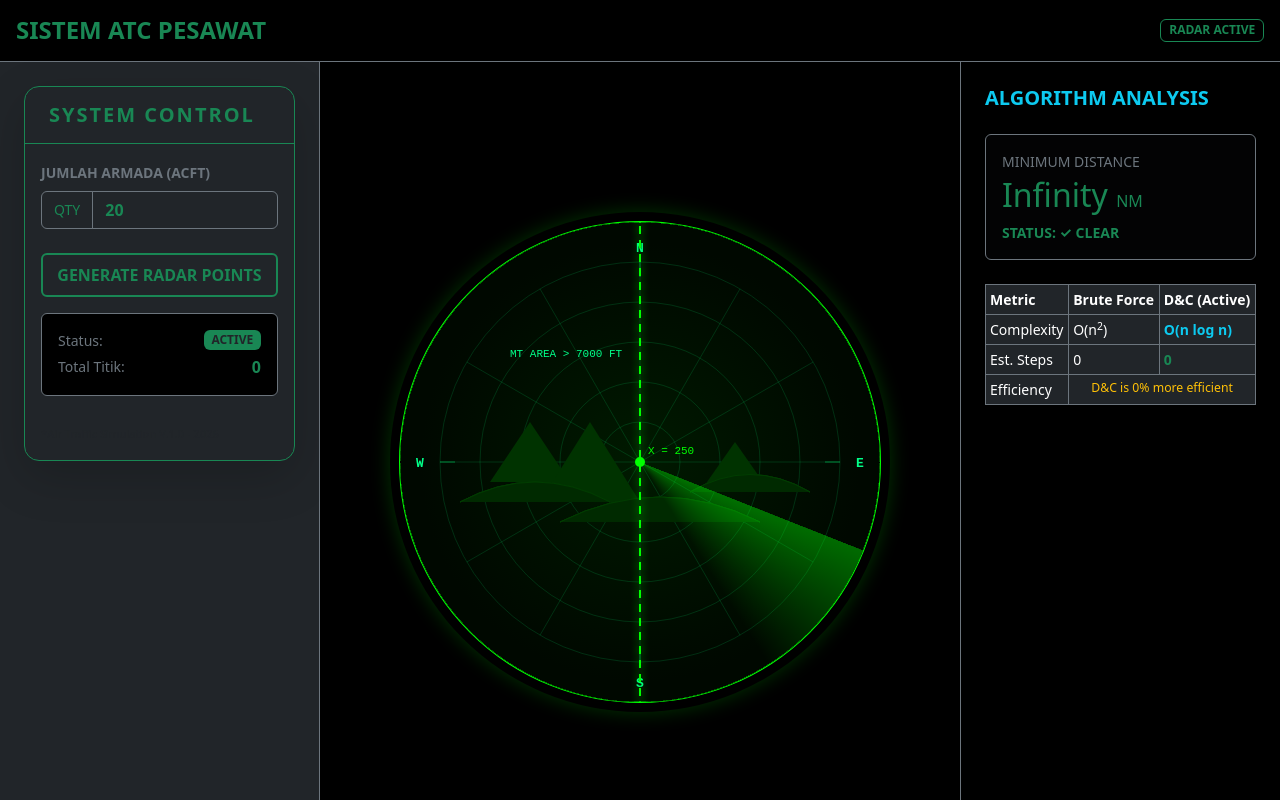
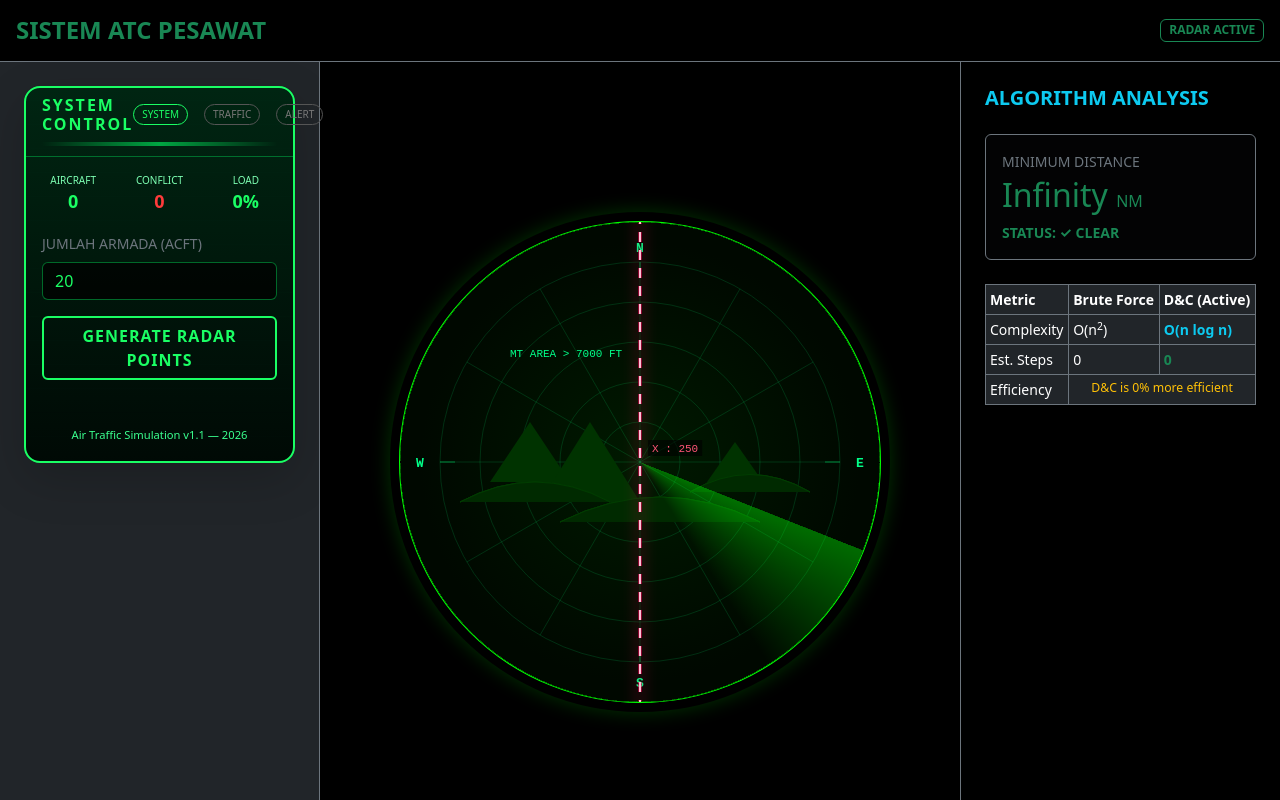
Before and after one commit to OpaaL1/air_traffic_control, a React (Create React App) app: page / in a window 1280 px wide. Built offline with nearby package versions, Linux system fonts and the light colour scheme.

Commit message:
menambahkan tampilan di control panel dan radar

```diff
--- a/src/App.css
+++ b/src/App.css
@@ -14,7 +14,7 @@
 }
 
 .App-header {
-  background-color: #282c34;
+  background-color: #6eebbf;
   min-height: 100vh;
   display: flex;
   flex-direction: column;
--- a/src/components/ControlPanel.jsx
+++ b/src/components/ControlPanel.jsx
@@ -1,25 +1,32 @@
-import React, { useState } from "react";
+import React, { useState, useMemo } from "react";
 
-const SPEED = 0.1; // HARUS SAMA DENGAN RadarCanvas
+const SPEED = 0.1;
 
 function ControlPanel({ points, setPoints }) {
   const [count, setCount] = useState(20);
 
+  const trafficLevel = Math.min(100, (points.length / 50) * 100);
+  const conflictCount = useMemo(
+    () => points.filter(p => p.isConflict).length,
+    [points]
+  );
+
   const generatePoints = () => {
     const newPoints = [];
+
     for (let i = 0; i < count; i++) {
       const angle = Math.random() * Math.PI * 2;
-    const randomAlt = Math.floor(Math.random() * 30) + 100; // Contoh: F100 - F130
+      const randomAlt = Math.floor(Math.random() * 30) + 100;
 
       newPoints.push({
-      id: `AC${Math.floor(1000 + Math.random() * 9000)}`, // Menambah Callsign unik
+        id: `AC${Math.floor(1000 + Math.random() * 9000)}`,
         x: Math.random() * 500,
         y: Math.random() * 500,
         vx: Math.cos(angle) * SPEED,
         vy: Math.sin(angle) * SPEED,
         alt: randomAlt,
-      history: [], // Akan menyimpan {x, y}
-      isConflict: false // Flag untuk status bahaya
+        history: [],
+        isConflict: false
       });
     }
 
@@ -27,58 +34,154 @@ function ControlPanel({ points, setPoints }) {
   };
 
   return (
-    <div className="card bg-dark text-light border-success shadow-lg" style={{ borderRadius: '15px', overflow: 'hidden' }}>
-      <div className="card-header border-success bg-transparent py-3">
-        <h5 className="text-success mb-0 fw-bold" style={{ letterSpacing: '2px' }}>
-          <i className="bi bi-radar me-2"></i> SYSTEM CONTROL
-        </h5>
-      </div>
+    <div
+      className="card text-light shadow-lg"
+      style={{
+        borderRadius: 16,
+        border: "2px solid #1aff64",
+        backdropFilter: "blur(10px)",
+        background: `
+          linear-gradient(180deg, rgba(0,40,20,0.9), rgba(0,10,5,0.95)),
+          repeating-linear-gradient(
+            0deg,
+            rgba(0,255,100,0.06),
+            rgba(0,255,100,0.06) 1px,
+            transparent 1px,
+            transparent 24px
+          ),
+          #020704
+        `,
+        boxShadow: "0 0 30px rgba(0,255,120,0.2)"
+      }}
+    >
+      {/* ===== HEADER ===== */}
+      <div
+        className="card-header bg-transparent"
+        style={{
+          borderBottom: "1px solid rgba(0,255,100,0.35)",
+          paddingBottom: 10
+        }}
+      >
+        <div className="d-flex justify-content-between align-items-center">
+          <h6
+            className="mb-0 fw-bold"
+            style={{ letterSpacing: 2, color: "#1aff64" }}
+          >
+            SYSTEM CONTROL
+          </h6>
 
-      <div className="card-body">
-        <div className="mb-4">
-          <label className="form-label text-secondary small fw-bold">JUMLAH ARMADA (ACFT)</label>
-          <div className="input-group">
-            <span className="input-group-text bg-transparent text-success border-secondary">
-              <small>QTY</small>
-            </span>
-            <input
-              type="number"
-              className="form-control bg-dark text-success border-secondary shadow-none"
-              value={count}
-              min="2"
-              onChange={(e) => setCount(Number(e.target.value))}
-              style={{ fontWeight: 'bold' }}
-            />
+          {/* ===== STATUS BAR ===== */}
+          <div className="d-flex gap-3">
+            <Status label="SYSTEM" active />
+            <Status label="TRAFFIC" active={points.length > 0} />
+            <Status label="ALERT" danger={conflictCount > 0} />
           </div>
         </div>
 
-        <button
-          className="btn btn-outline-success w-100 py-2 fw-bold mb-3 transition-all"
-          onClick={generatePoints}
-          style={{ borderWidth: '2px', textTransform: 'uppercase' }}
-        >
-          Generate Radar Points
-        </button>
-
-        <div className="p-3 rounded bg-black border border-secondary shadow-inner">
-          <div className="d-flex justify-content-between align-items-center mb-1">
-            <span className="text-secondary small">Status:</span>
-            <span className="badge bg-success text-dark">ACTIVE</span>
-          </div>
-          <div className="d-flex justify-content-between align-items-center">
-            <span className="text-secondary small">Total Titik:</span>
-            <span className="text-success fw-mono"><b>{points.length}</b></span>
-          </div>
-        </div>
+        {/* ===== SIGNAL BAR ===== */}
+        <div
+          style={{
+            height: 4,
+            marginTop: 8,
+            background:
+              "linear-gradient(90deg, transparent, rgba(0,255,100,0.6), transparent)",
+            animation: "scan 2.5s linear infinite"
+          }}
+        />
       </div>
 
-      <div className="card-footer bg-transparent border-top-0 pb-3">
-        <small className="text-muted italic" style={{ fontSize: '0.7rem' }}>
-          *Air Traffic Simulation V.1.0 - 2026
+      {/* ===== BODY ===== */}
+      <div className="card-body">
+        {/* ===== HUD INFO ===== */}
+        <div className="row text-center mb-3">
+          <Hud label="AIRCRAFT" value={points.length} />
+          <Hud label="CONFLICT" value={conflictCount} danger />
+          <Hud label="LOAD" value={`${Math.round(trafficLevel)}%`} />
+        </div>
+
+        {/* ===== INPUT ===== */}
+        <div className="mb-3">
+          <label className="form-label text-secondary small">
+            JUMLAH ARMADA (ACFT)
+          </label>
+          <input
+            type="number"
+            min="2"
+            value={count}
+            onChange={(e) => setCount(Number(e.target.value))}
+            className="form-control"
+            style={{
+              background: "rgba(0,0,0,0.75)",
+              color: "#1aff64",
+              border: "1px solid rgba(0,255,100,0.4)"
+            }}
+          />
+        </div>
+
+        {/* ===== BUTTON ===== */}
+        <button
+          onClick={generatePoints}
+          className="btn w-100 fw-bold mb-3"
+          style={{
+            color: "#1aff64",
+            border: "2px solid #1aff64",
+            background: "transparent",
+            letterSpacing: 1
+          }}
+        >
+          GENERATE RADAR POINTS
+        </button>
+      </div>
+
+      <div className="card-footer bg-transparent text-center pb-3">
+        <small style={{ fontSize: "0.7rem", color: "#3aff8f" }}>
+          Air Traffic Simulation v1.1 — 2026
         </small>
       </div>
+
+      {/* ===== ANIMATION ===== */}
+      <style>
+        {`
+          @keyframes scan {
+            from { background-position: 0%; }
+            to { background-position: 200%; }
+          }
+        `}
+      </style>
     </div>
   );
 }
 
+/* ===== MINI COMPONENTS ===== */
+const Status = ({ label, active, danger }) => (
+  <span
+    style={{
+      fontSize: 10,
+      padding: "2px 8px",
+      borderRadius: 12,
+      border: `1px solid ${
+        danger ? "#ff3b3b" : active ? "#1aff64" : "#555"
+      }`,
+      color: danger ? "#ff3b3b" : active ? "#1aff64" : "#777"
+    }}
+  >
+    {label}
+  </span>
+);
+
+const Hud = ({ label, value, danger }) => (
+  <div className="col">
+    <div style={{ fontSize: 10, color: "#7dffb3" }}>{label}</div>
+    <div
+      style={{
+        fontSize: 18,
+        fontWeight: "bold",
+        color: danger ? "#ff3b3b" : "#1aff64"
+      }}
+    >
+      {value}
+    </div>
+  </div>
+);
+
 export default ControlPanel;
--- a/src/components/DividingLine.jsx
+++ b/src/components/DividingLine.jsx
@@ -3,53 +3,64 @@ export function drawDividingLine({
   ctx,
   x,
   canvasSize,
-  color = "#ff0055"
+  planes = [],
+  dangerDistance = 25
 }) {
   if (x === null || x === undefined) return;
 
+  const time = Date.now();
   ctx.save();
 
-  /* ================= MAIN LINE ================= */
+  /* ================= ANIMATED GLOW LINE ================= */
+  ctx.lineWidth = 3;
+  ctx.setLineDash([10, 8]);
+  ctx.lineDashOffset = -time / 40;
+
+  // Glow layer
+  ctx.strokeStyle = "#ff0055";
+  ctx.shadowColor = "#ff0055";
+  ctx.shadowBlur = 15;
+
   ctx.beginPath();
   ctx.moveTo(x, 0);
   ctx.lineTo(x, canvasSize);
+  ctx.stroke();
 
-  ctx.strokeStyle = color;
-  ctx.lineWidth = 2;
-  ctx.setLineDash([8, 6]); // lebih rapi
-  ctx.shadowColor = color;
-  ctx.shadowBlur = 8;
+  // Core line
+  ctx.shadowBlur = 0;
+  ctx.lineWidth = 1.5;
+  ctx.strokeStyle = "#ffffff";
 
+  ctx.beginPath();
+  ctx.moveTo(x, 0);
+  ctx.lineTo(x, canvasSize);
   ctx.stroke();
 
   ctx.setLineDash([]);
-  ctx.shadowBlur = 0;
 
-  /* ================= CENTER MARKER ================= */
+  /* ================= X LABEL ================= */
   const midY = canvasSize / 2;
+  const label = `X : ${Math.round(x)}`;
+  ctx.font = "11px monospace";
+  const textWidth = ctx.measureText(label).width;
 
-  ctx.beginPath();
-  ctx.arc(x, midY, 5, 0, Math.PI * 2);
-  ctx.fillStyle = color;
-  ctx.fill();
+  ctx.fillStyle = "rgba(0,0,0,0.6)";
+  ctx.fillRect(x + 8, midY - 22, textWidth + 8, 16);
 
-  /* ================= LABEL ================= */
-  ctx.fillStyle = color;
-  ctx.font = "11px monospace";
-  ctx.textAlign = "left";
+  ctx.fillStyle = "#ff5577";
+  ctx.fillText(label, x + 12, midY - 10);
 
-  ctx.fillText(`X = ${Math.round(x)}`, x + 8, midY - 8);
+  /* ================= WARNING (TEXT ONLY) ================= */
+  planes.forEach((plane) => {
+    const distance = Math.abs(plane.x - x);
 
-  /* ================= TOP & BOTTOM TICKS ================= */
-  ctx.strokeStyle = color;
-  ctx.lineWidth = 1.5;
-
-  ctx.beginPath();
-  ctx.moveTo(x - 6, 10);
-  ctx.lineTo(x + 6, 10);
-  ctx.moveTo(x - 6, canvasSize - 10);
-  ctx.lineTo(x + 6, canvasSize - 10);
-  ctx.stroke();
+    if (distance <= dangerDistance) {
+      ctx.font = "12px monospace";
+      ctx.fillStyle = "red";
+      ctx.textAlign = "center";
+      ctx.fillText("⚠ WARNING", plane.x, plane.y - 14);
+    }
+  });
 
   ctx.restore();
 }
```
Lines whose indentation alone changed are shown as unchanged.
